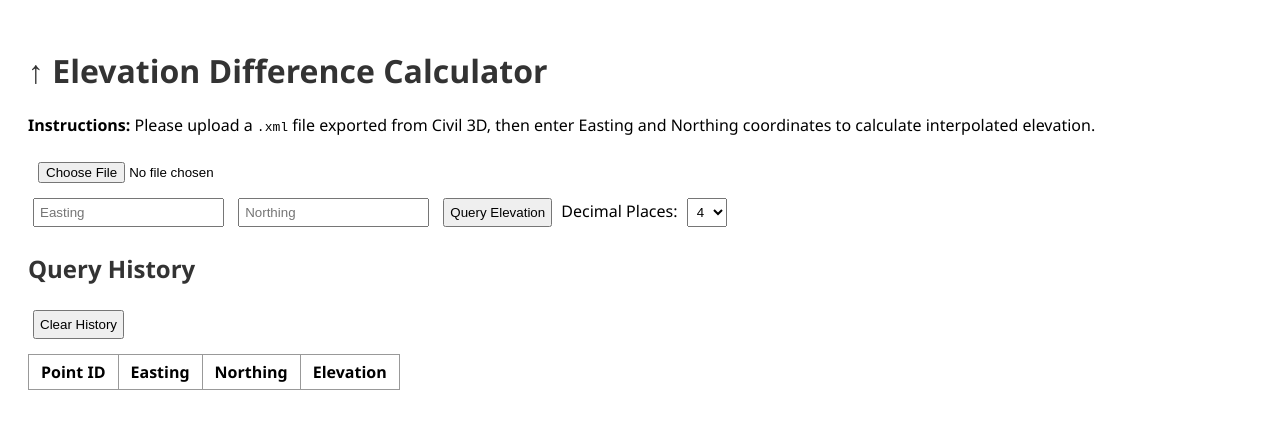
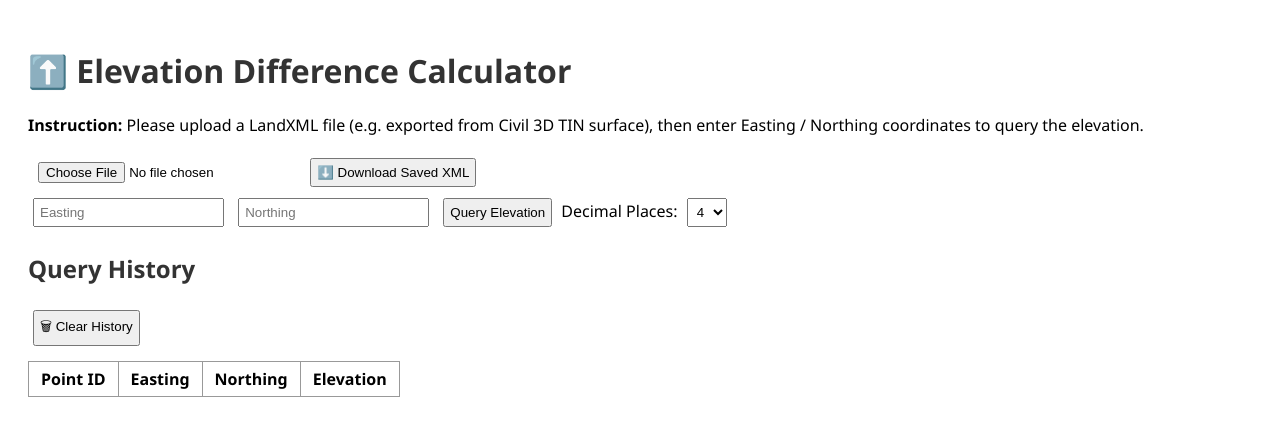
Before and after one commit to Pit1992/elevation-tool, a plain HTML site: page index.html in a window 1280 px wide. Drawn offline with Linux system fonts and the light colour scheme.

Commit message:
Update index.html

```diff
--- a/index.html
+++ b/index.html
@@ -7,17 +7,19 @@
   <link rel="stylesheet" href="style.css" />
 </head>
 <body>
-  <h1>↑ Elevation Difference Calculator</h1>
+  <h1>⬆️ Elevation Difference Calculator</h1>
 
-  <p><strong>Instructions:</strong> Please upload a <code>.xml</code> file exported from Civil 3D, then enter Easting and Northing coordinates to calculate interpolated elevation.</p>
+  <p><strong>Instruction:</strong> Please upload a LandXML file (e.g. exported from Civil 3D TIN surface), then enter Easting / Northing coordinates to query the elevation.</p>
 
   <input type="file" id="xmlFile" accept=".xml" />
+  <button id="downloadXmlBtn">⬇️ Download Saved XML</button>
   <br />
-  <input type="text" id="xCoord" placeholder="Easting" />
-  <input type="text" id="yCoord" placeholder="Northing" />
+
+  <input type="text" id="easting" placeholder="Easting" />
+  <input type="text" id="northing" placeholder="Northing" />
   <button id="queryBtn">Query Elevation</button>
 
-  <label for="decimalSelect">Decimal Places:</label>
+  <label for="decimalSelect">Decimal Places: </label>
   <select id="decimalSelect">
     <option value="2">2</option>
     <option value="3">3</option>
@@ -28,8 +30,8 @@
   <p id="result"></p>
 
   <h2>Query History</h2>
-  <button id="clearLog">Clear History</button>
-  <table id="logTable" border="1">
+  <button id="clearLog">🗑 Clear History</button>
+  <table id="history-table" border="1">
     <thead>
       <tr>
         <th>Point ID</th>
```
